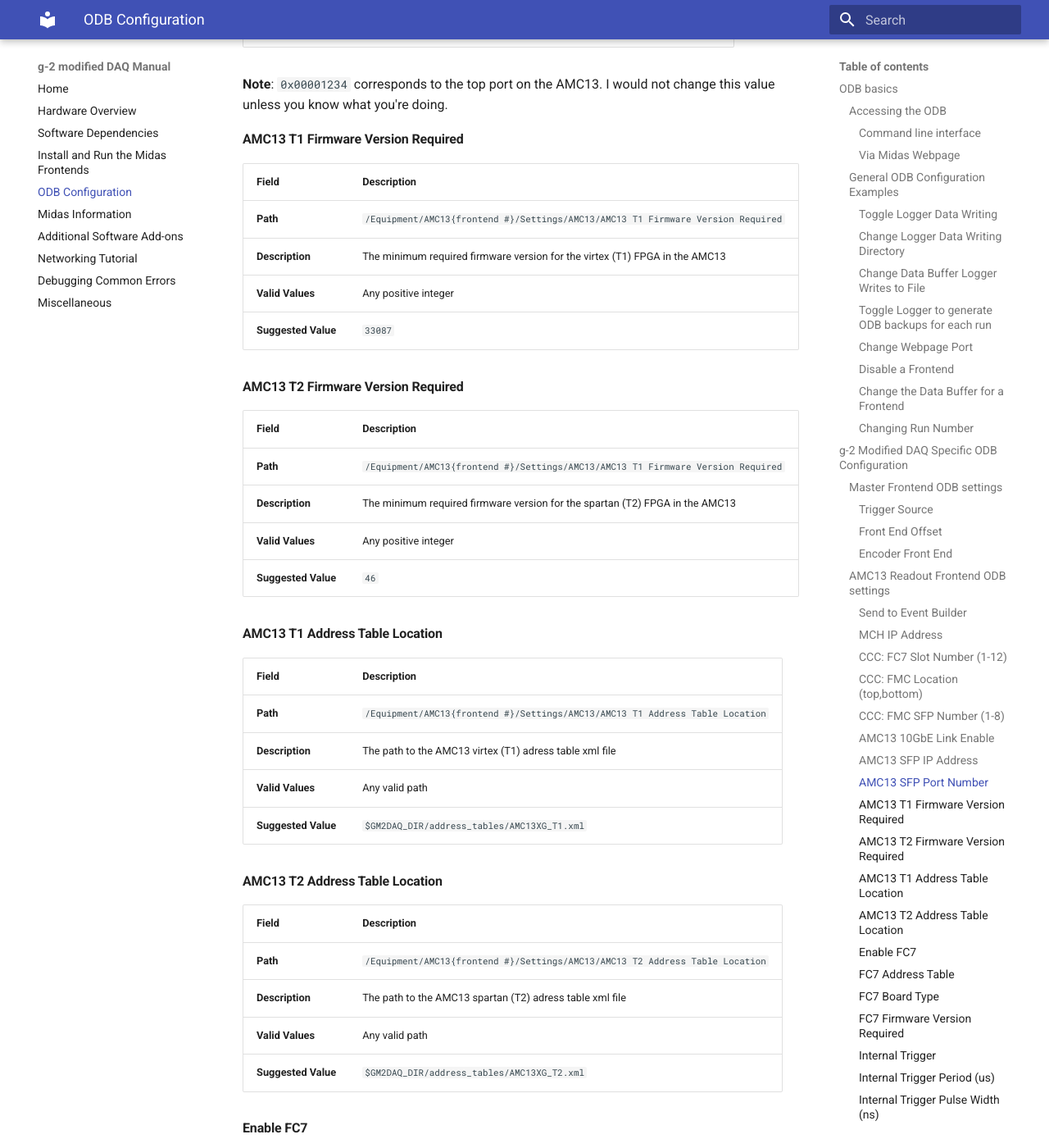
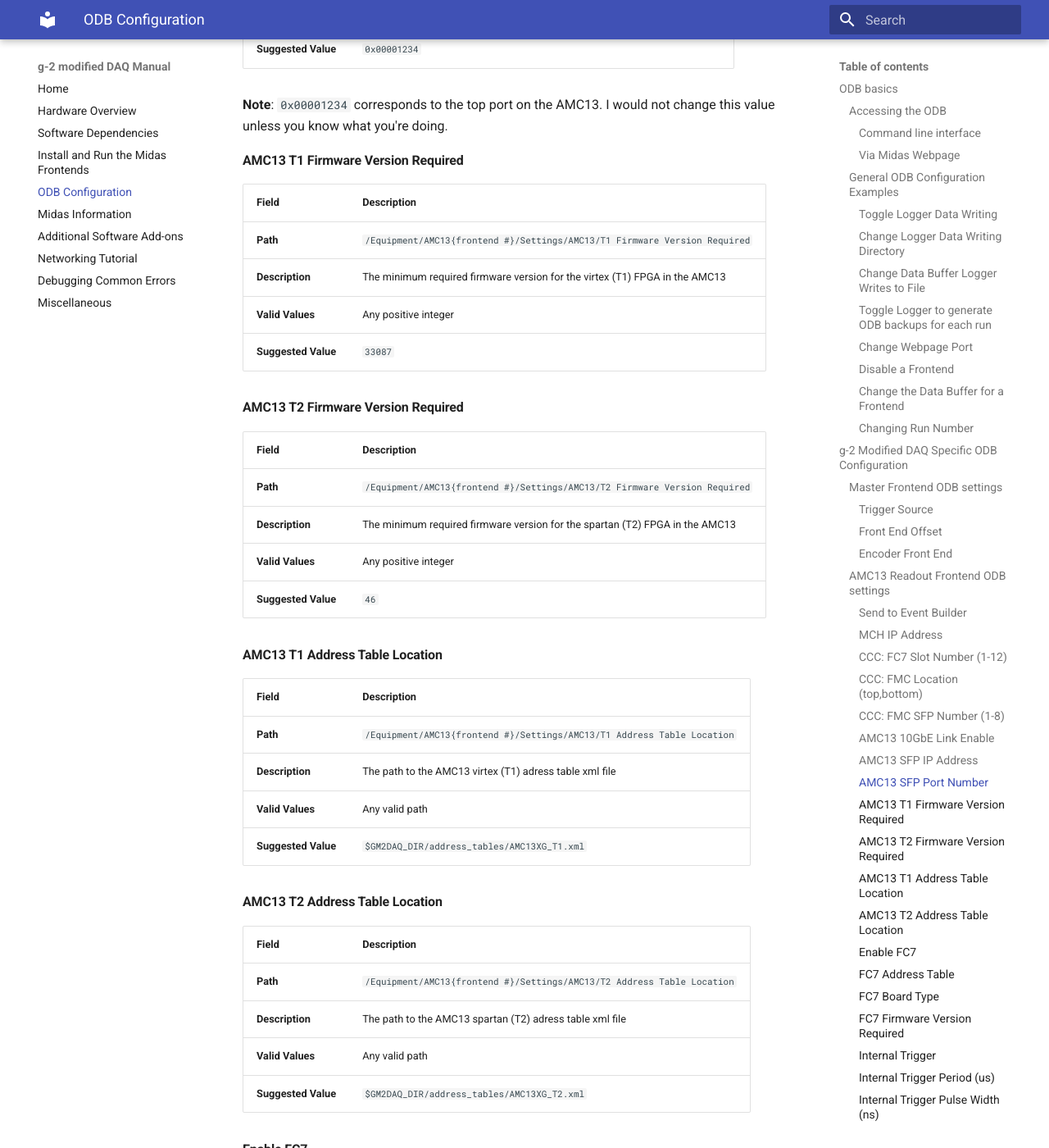
Before and after one commit to jaca230/teststand_daq_manual, an MkDocs documentation site: the page built from docs/odb_config.md, in a window 1280 px wide and 1400 px high, scrolled down 8058 px. Shown: the whole window at 82% size. Built offline with MkDocs 1.6.1 and Material for MkDocs 9.7.7, drawn with Linux system fonts in a browser that asks for light colours; some of the changed text lies outside the part shown.

Commit message:
Fixed some errors

```diff
--- a/docs/odb_config.md
+++ b/docs/odb_config.md
@@ -202,7 +202,7 @@
 
 | Field           | Description                                                        |
 |-----------------|--------------------------------------------------------------------|
-| **Path**        | `/Equipment/AMC13{frontend #}/Settings/Globals/CCC: FMC Location (top,bottom)`          |
+| **Path**        | `/Equipment/AMC13{frontend #}/Settings/Globals/CCC: FMC Location (top, bottom)`          |
 | **Description** |  The location of the SFP interface FMC card on the FC7 board       |
 | **Valid Values**| `top` or `bottom`                                                  |
 | **Suggested Value**| `top`                                                           |
@@ -255,7 +255,7 @@
 
 | Field           | Description                                                        |
 |-----------------|--------------------------------------------------------------------|
-| **Path**        | `/Equipment/AMC13{frontend #}/Settings/AMC13/AMC13 T1 Firmware Version Required`         |
+| **Path**        | `/Equipment/AMC13{frontend #}/Settings/AMC13/T1 Firmware Version Required`         |
 | **Description** |  The minimum required firmware version for the virtex (T1) FPGA in the AMC13        |
 | **Valid Values**| Any positive integer                                 |
 | **Suggested Value**| `33087`                                                    |
@@ -264,7 +264,7 @@
 
 | Field           | Description                                                        |
 |-----------------|--------------------------------------------------------------------|
-| **Path**        | `/Equipment/AMC13{frontend #}/Settings/AMC13/AMC13 T1 Firmware Version Required`         |
+| **Path**        | `/Equipment/AMC13{frontend #}/Settings/AMC13/T2 Firmware Version Required`         |
 | **Description** | The minimum required firmware version for the spartan (T2) FPGA in the AMC13       |
 | **Valid Values**| Any positive integer                                               |
 | **Suggested Value**| `46`                                                            |
@@ -274,7 +274,7 @@
 
 | Field           | Description                                                        |
 |-----------------|--------------------------------------------------------------------|
-| **Path**        | `/Equipment/AMC13{frontend #}/Settings/AMC13/AMC13 T1 Address Table Location`         |
+| **Path**        | `/Equipment/AMC13{frontend #}/Settings/AMC13/T1 Address Table Location`         |
 | **Description** | The path to the AMC13 virtex (T1) adress table xml file            |
 | **Valid Values**| Any valid path                                                     |
 | **Suggested Value**| `$GM2DAQ_DIR/address_tables/AMC13XG_T1.xml`                     |
@@ -284,7 +284,7 @@
 
 | Field           | Description                                                        |
 |-----------------|--------------------------------------------------------------------|
-| **Path**        | `/Equipment/AMC13{frontend #}/Settings/AMC13/AMC13 T2 Address Table Location`         |
+| **Path**        | `/Equipment/AMC13{frontend #}/Settings/AMC13/T2 Address Table Location`         |
 | **Description** | The path to the AMC13 spartan (T2) adress table xml file           |
 | **Valid Values**| Any valid path                                                     |
 | **Suggested Value**| `$GM2DAQ_DIR/address_tables/AMC13XG_T2.xml`                     |
```
Also changed, not shown: other parts of docs/odb_config.md (+3 -3 lines), site/hardware_overview/index.html, site/installing_and_building/index.html, site/midas/index.html, site/miscellaneous_info/index.html, site/networking/index.html, site/print_page/index.html, site/search/search_index.json, site/software_dependencies/index.html, 1 other file.
